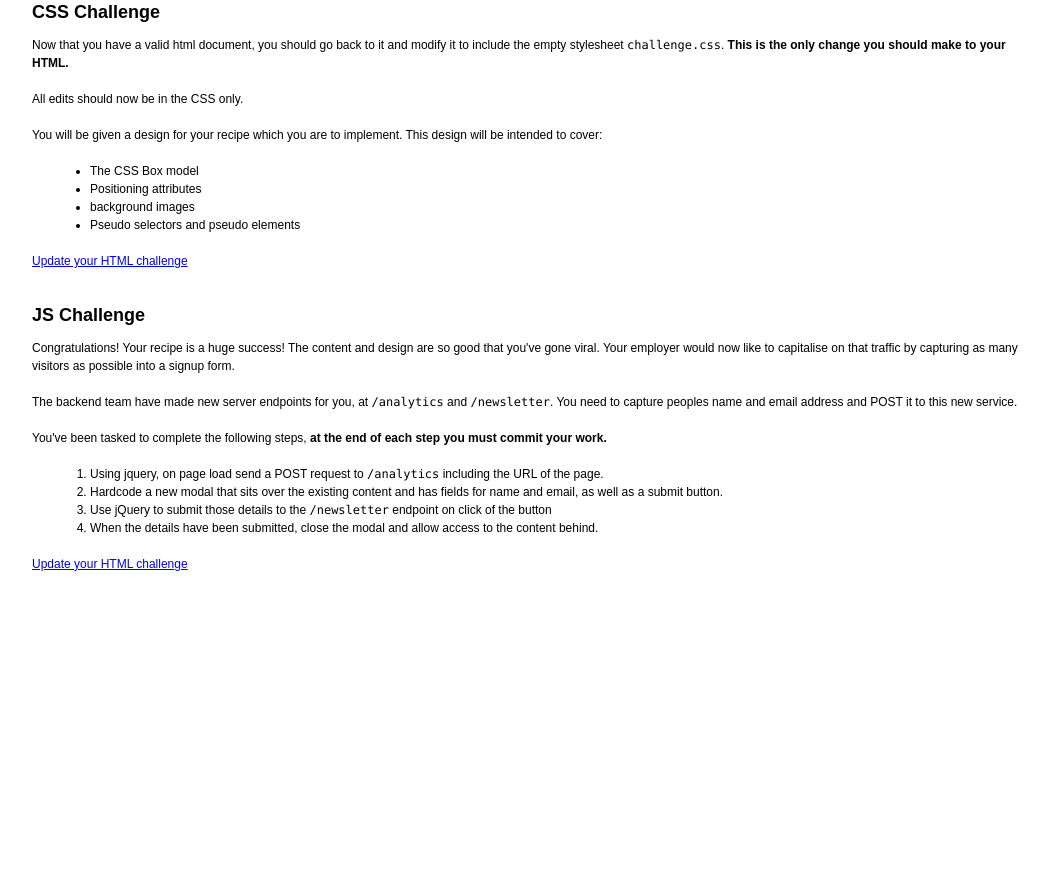
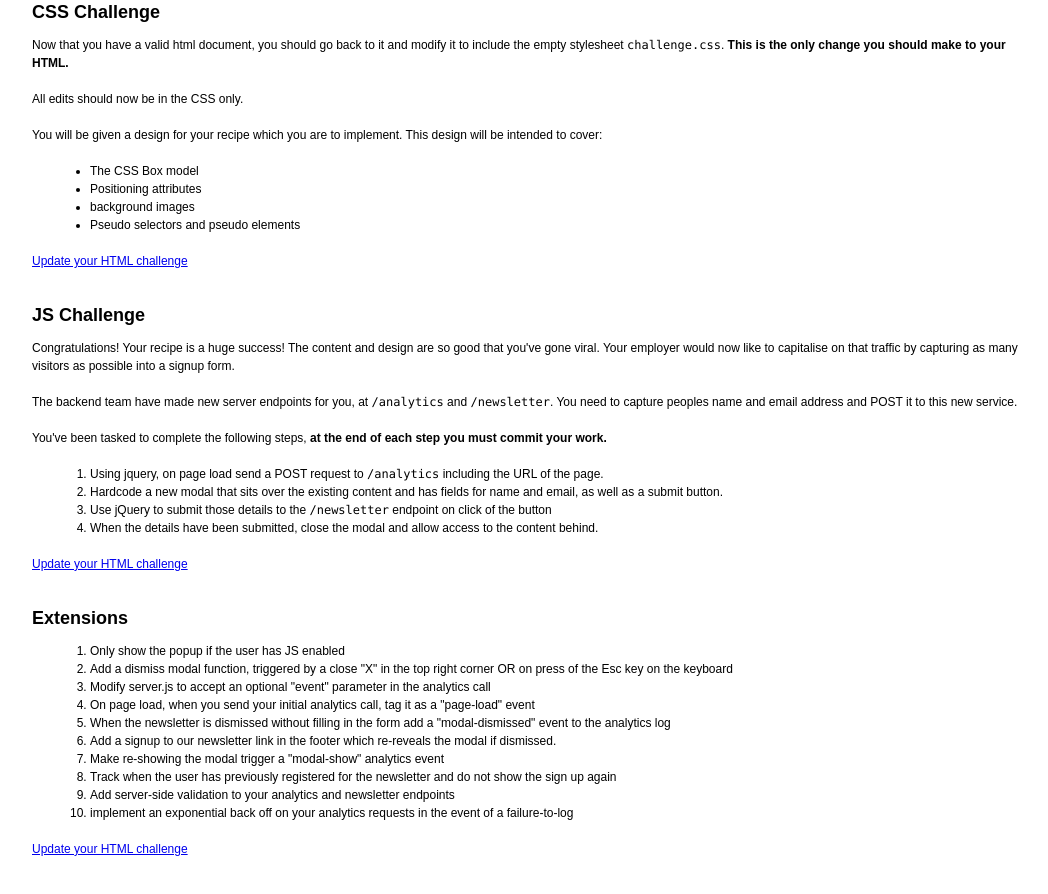
Before and after one commit to bjrhodes/may-challenges, a website: page public/index.html in a window 1280 px wide. Shown: the part 846-1740 px from the top of the page, without its empty margins (108-1156 px from the left). Before the commit the page ends 1455 px from the top, so only its background shows below. Drawn offline with Linux system fonts and the light colour scheme.

Commit message:
added some extension exercises for clever-pants people

```diff
--- a/public/index.html
+++ b/public/index.html
@@ -88,6 +88,27 @@
             </p>
         </div>
 
+
+        <div class="challenge">
+            <h2>Extensions</h2>
+
+            <ol>
+                <li>Only show the popup if the user has JS enabled</li>
+                <li>Add a dismiss modal function, triggered by a close "X" in the top right corner OR on press of the Esc key on the keyboard</li>
+                <li>Modify server.js to accept an optional "event" parameter in the analytics call</li>
+                <li>On page load, when you send your initial analytics call, tag it as a "page-load" event</li>
+                <li>When the newsletter is dismissed without filling in the form add a "modal-dismissed" event to the analytics log</li>
+                <li>Add a signup to our newsletter link in the footer which re-reveals the modal if dismissed.</li>
+                <li>Make re-showing the modal trigger a "modal-show" analytics event</li>
+                <li>Track when the user has previously registered for the newsletter and do not show the sign up again</li>
+                <li>Add server-side validation to your analytics and newsletter endpoints</li>
+                <li>implement an exponential back off on your analytics requests in the event of a failure-to-log</li>
+            </ol>
+            <p>
+                <a href="challenge.html">Update your HTML challenge</a>
+            </p>
+        </div>
+
     </div>
 
 </body>
```
